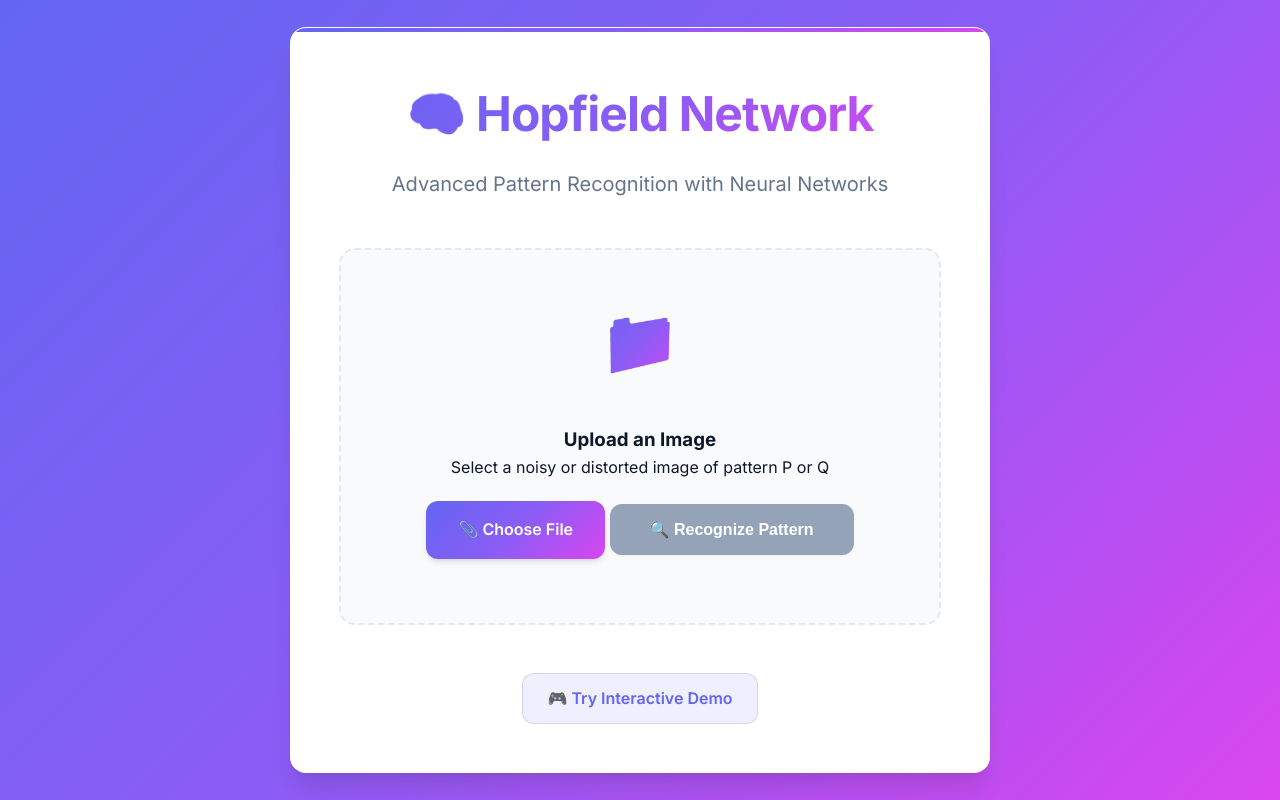
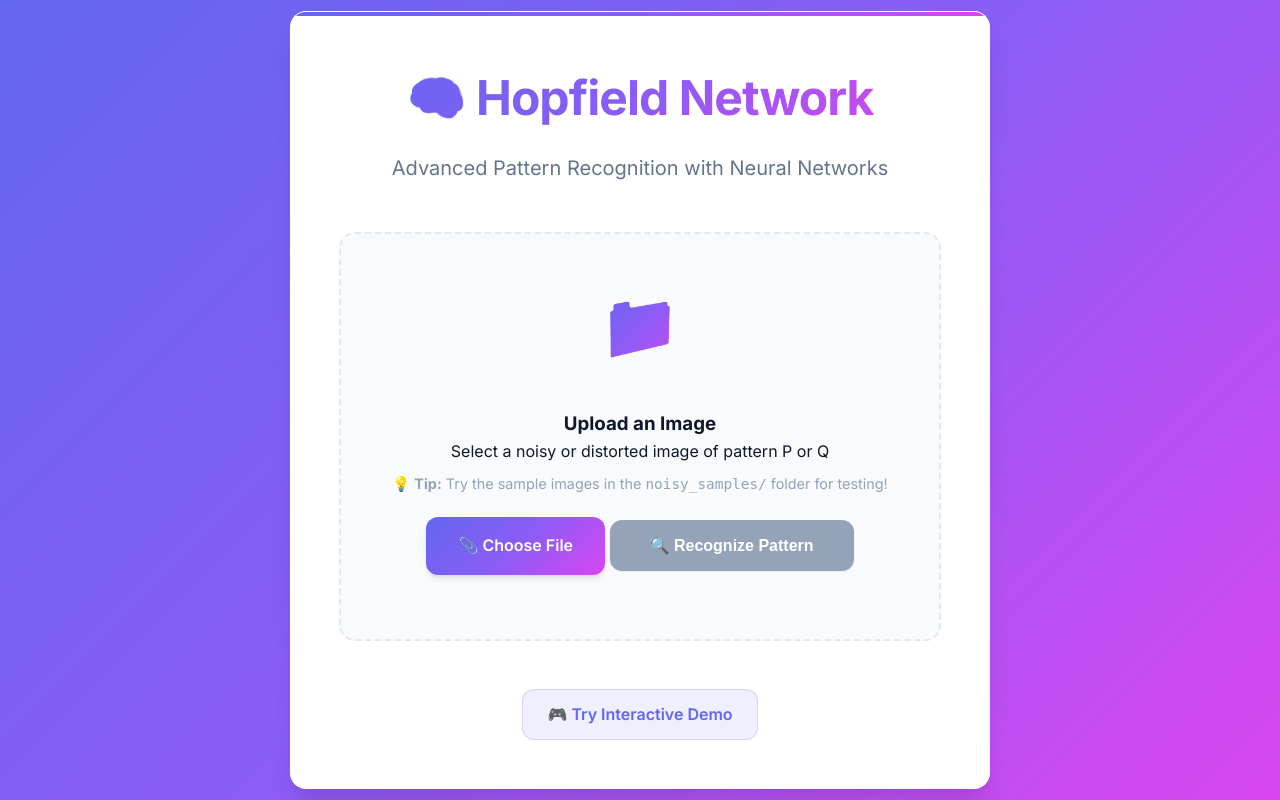
Before and after one commit to User6556/Pattern-Recognition, a Flask app: page / in a window 1280 px wide. Run offline with Flask 2, Linux system fonts and the light colour scheme.

Commit message:
Added noisy_samples folder with test images and updated documentation

```diff
--- a/templates/index.html
+++ b/templates/index.html
@@ -543,6 +543,9 @@
                 <div class="upload-icon">📁</div>
                 <h3>Upload an Image</h3>
                 <p>Select a noisy or distorted image of pattern P or Q</p>
+                <p style="font-size: 0.9rem; color: var(--text-muted); margin-top: 0.5rem;">
+                    💡 <strong>Tip:</strong> Try the sample images in the <code>noisy_samples/</code> folder for testing!
+                </p>
 
                 <div class="file-input-container">
                     <input type="file" name="file" class="file-input" id="fileInput"
```
Also changed, not shown: README.md, noisy_samples/P_blur.png (added), noisy_samples/P_clean.png (added), noisy_samples/P_saltpepper.png (added), noisy_samples/Q_blur.png (added), noisy_samples/Q_clean.png (added), noisy_samples/Q_saltpepper.png (added).
